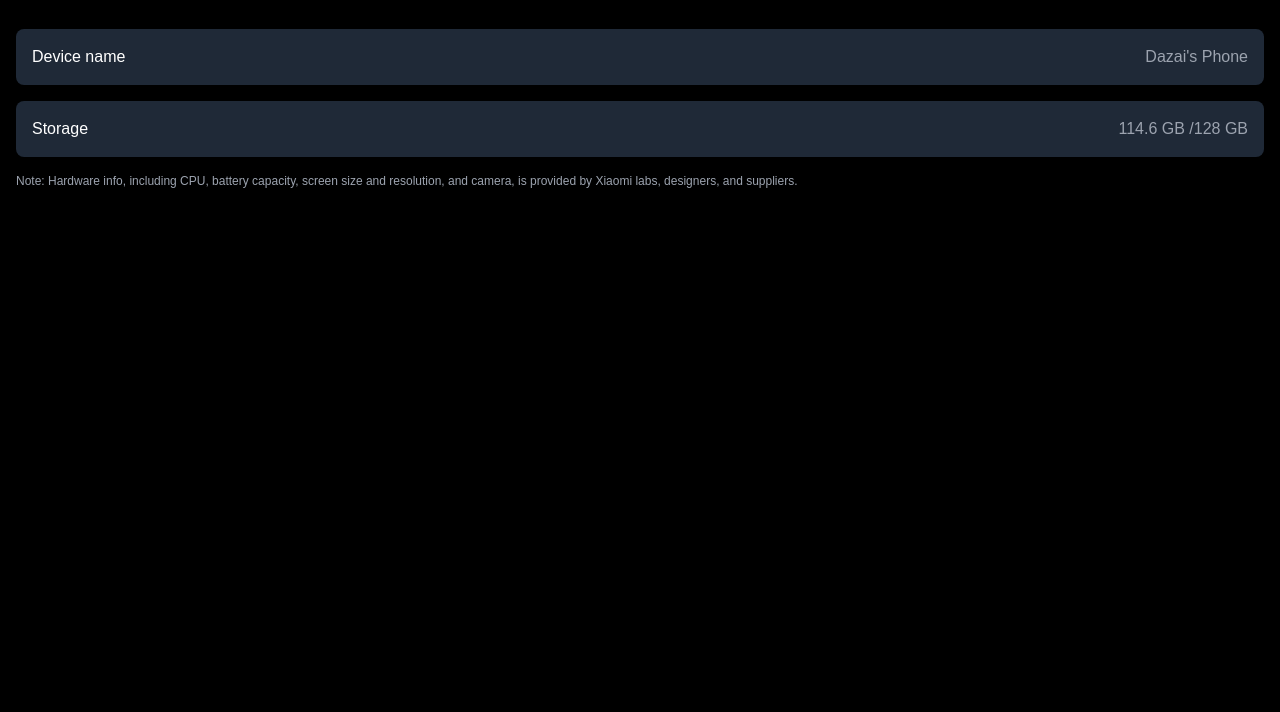
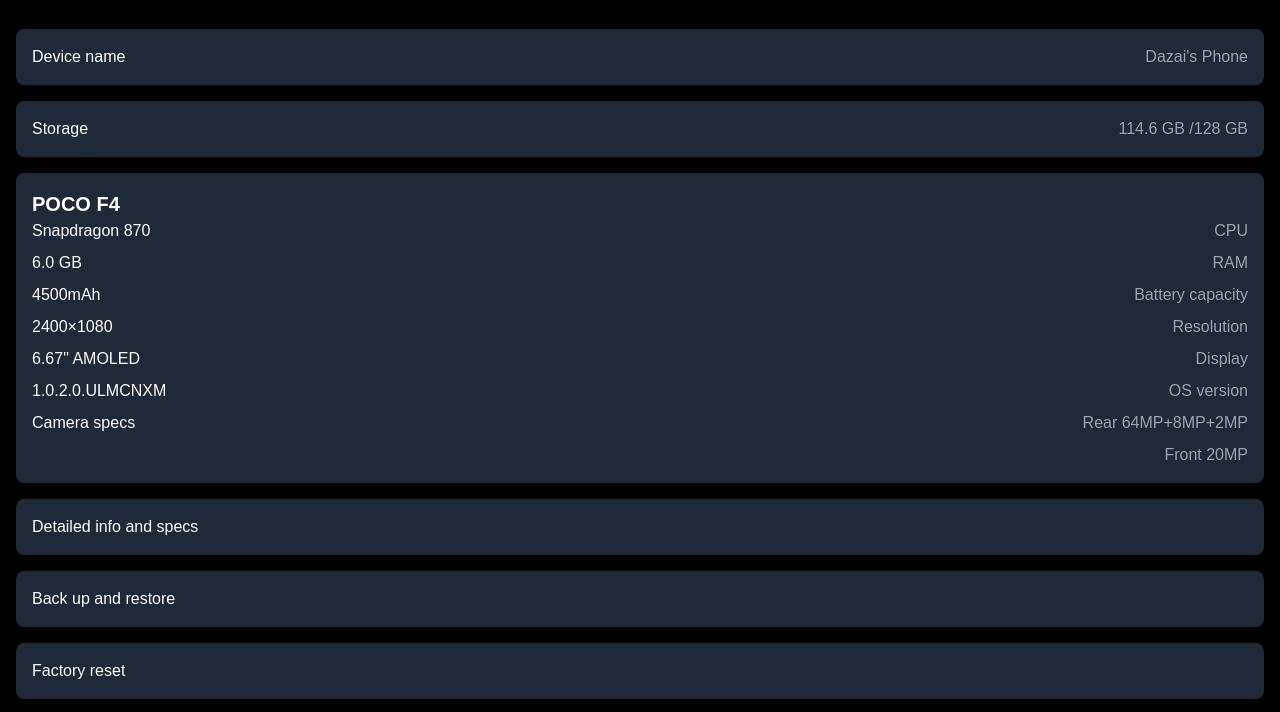
Before and after one commit to slayedkaito/kaitohos, a plain HTML site: page index.html in a window 1280 px wide. Shown: the part 219-931 px from the top of the page. Before the commit the page ends 800 px from the top, so only its background shows below. Drawn offline with nearby package versions, Linux system fonts and the light colour scheme.

Commit message:
index.html

```diff
--- a/index.html
+++ b/index.html
@@ -18,13 +18,21 @@
             padding: 1rem;
         }
         .title span {
-            color: #3b82f6;
+            color: #3b82f6; /* Warna biru untuk "OS" */
         }
         .card {
-            background-color: #1f2937;
+            background-color: #1f2937; /* Warna abu-abu gelap */
             padding: 1rem;
             border-radius: 0.5rem;
             margin-bottom: 1rem;
+        }
+        .card h2 {
+            font-size: 1.25rem;
+            font-weight: bold;
+        }
+        .note {
+            color: #9ca3af; /* Warna abu-abu terang */
+            font-size: 0.875rem;
         }
     </style>
 </head>
@@ -68,8 +76,64 @@
             </div>
         </div>
 
+        <!-- Device Specs -->
+        <div class="card">
+            <h2>POCO F4</h2>
+            <div class="space-y-2">
+                <div class="flex justify-between">
+                    <span>Snapdragon 870</span>
+                    <span class="text-gray-400">CPU</span>
+                </div>
+                <div class="flex justify-between">
+                    <span>6.0 GB</span>
+                    <span class="text-gray-400">RAM</span>
+                </div>
+                <div class="flex justify-between">
+                    <span>4500mAh</span>
+                    <span class="text-gray-400">Battery capacity</span>
+                </div>
+                <div class="flex justify-between">
+                    <span>2400×1080</span>
+                    <span class="text-gray-400">Resolution</span>
+                </div>
+                <div class="flex justify-between">
+                    <span>6.67" AMOLED</span>
+                    <span class="text-gray-400">Display</span>
+                </div>
+                <div class="flex justify-between">
+                    <span>1.0.2.0.ULMCNXM</span>
+                    <span class="text-gray-400">OS version</span>
+                </div>
+                <div class="flex justify-between">
+                    <span>Camera specs</span>
+                    <span class="text-gray-400">Rear 64MP+8MP+2MP</span>
+                </div>
+                <div class="flex justify-between">
+                    <span></span>
+                    <span class="text-gray-400">Front 20MP</span>
+                </div>
+            </div>
+        </div>
+
+        <!-- Additional Options -->
+        <div class="card">
+            <span>Detailed info and specs</span>
+        </div>
+        <div class="card">
+            <span>Back up and restore</span>
+        </div>
+        <div class="card">
+            <span>Factory reset</span>
+        </div>
+        <div class="card">
+            <span>Contributors</span>
+        </div>
+        <div class="card">
+            <span>Certification</span>
+        </div>
+
         <!-- Note -->
-        <div class="text-gray-400 text-xs mt-4">
+        <div class="note mt-4">
             Note: Hardware info, including CPU, battery capacity, screen size and resolution, and camera, is provided by Xiaomi labs, designers, and suppliers.
         </div>
     </div>
```
